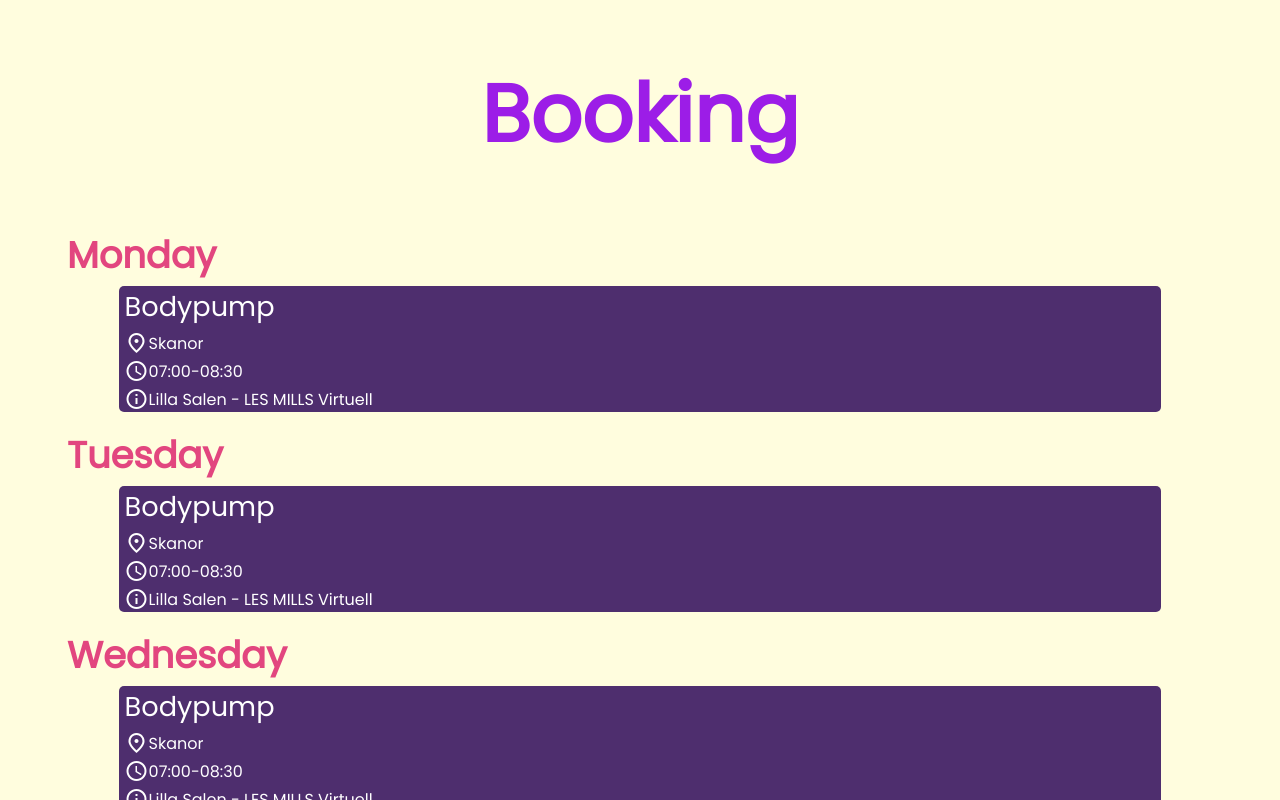
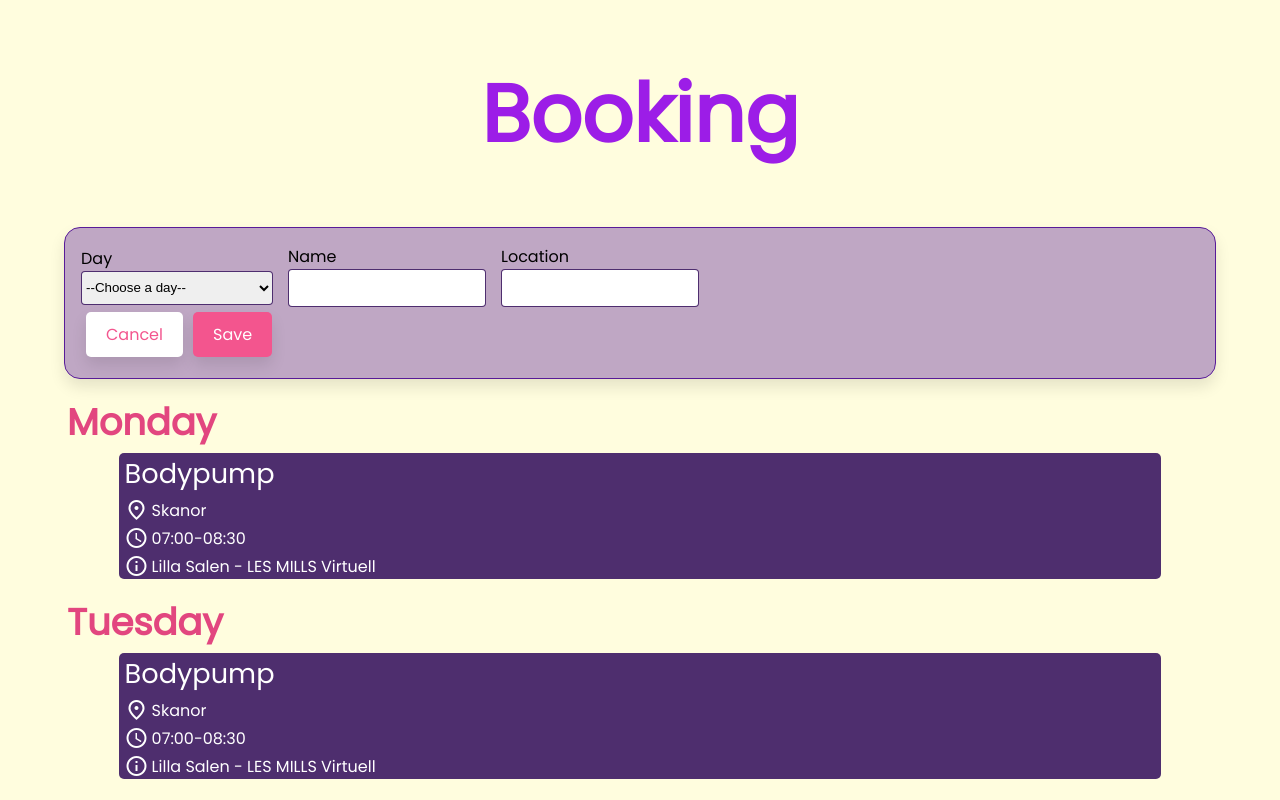
Before and after one commit to alek98/automate-booking-with-pupeteer, a React (Create React App) app in the folder app/react-app/: page / in a window 1280 px wide. Shown: the top 800 px of the page. Built offline with nearby package versions, Linux system fonts and the light colour scheme.

Commit message:
created new booking form

```diff
--- a/app/react-app/src/App.tsx
+++ b/app/react-app/src/App.tsx
@@ -1,11 +1,10 @@
 import './App.css';
-import Days from './components/Days';
-
+import Bookings from './components/Bookings';
 function App() {
   return (
     <div className="App">
       <h1 style={{color:'#9c1de7'}}>Booking</h1>
-      <Days></Days>
+      <Bookings></Bookings>
     </div>
   );
 }
--- /dev/null
+++ b/app/react-app/src/components/Bookings.tsx
@@ -0,0 +1,21 @@
+import { useState } from "react"
+import Days from "./Days"
+import NewBooking from "./NewBooking"
+
+const Bookings = () => {
+  const [bookings, setBookings] = useState([])
+
+  return (
+    <div>
+      {/* <button
+        style={{ fontSize: '1.3rem', textAlign: 'center', margin: 'auto', display: 'block' }}>
+        New booking
+      </button> */}
+      <NewBooking/>
+      <Days/>
+
+    </div>
+  )
+}
+
+export default Bookings
--- a/app/react-app/src/components/Day.css
+++ b/app/react-app/src/components/Day.css
@@ -18,4 +18,5 @@ p {
 }
 .material-icons-outlined {
   vertical-align: top;
+  padding-right: 3px;
 }
--- a/app/react-app/src/components/Days.tsx
+++ b/app/react-app/src/components/Days.tsx
@@ -4,11 +4,18 @@ const Days = () => {
   const days = ['Monday', 'Tuesday', 'Wednesday', 'Thursady', 'Friday', 'Saturday', 'Sunday']
   return (
     <div>
-      {days.map(day =>
-        <Day key={day} day={day}></Day>
-      )}
+
+      <div>
+        {days.map(day =>
+          <Day key={day} day={day}></Day>
+        )}
+      </div>
     </div>
   )
 }
 
+const buttonStyle = {
+
+}
+
 export default Days
--- /dev/null
+++ b/app/react-app/src/components/NewBooking.tsx
@@ -0,0 +1,39 @@
+
+const NewBooking = () => {
+  const days = ['Monday', 'Tuesday', 'Wednesday', 'Thursady', 'Friday', 'Saturday', 'Sunday']
+  return (
+    <div style={{
+      border: '1px solid #581b98',
+      borderRadius: '1rem',
+      padding: '1rem',
+      boxShadow: '0px 8px 15px rgb(0 0 0 / 10%)',
+      background: '#581b9861'}}>
+
+      <span style={{ display: 'inline-block' }}>
+        <label htmlFor="day" style={{ display: 'block' }}>Day</label>
+        <select name="day" >
+          <option value=''>--Choose a day--</option>
+          {days.map(day =>
+            <option value={day}>{day}</option>)}
+        </select>
+      </span>
+
+      <span style={{ display: 'inline-block' }}>
+        <label htmlFor="location" style={{ display: 'block' }}>Name</label>
+        <input type="text" name="name" />
+      </span>
+
+      <span style={{ display: 'inline-block' }}>
+        <label htmlFor="location" style={{ display: 'block' }}>Location</label>
+        <input type="text" name="location" />
+      </span>
+
+      <div >
+        <button style={{ color: '#f3558e', backgroundColor: 'white' }}>Cancel</button>
+        <button>Save</button>
+      </div>
+    </div>
+  )
+}
+
+export default NewBooking
--- a/app/react-app/src/index.css
+++ b/app/react-app/src/index.css
@@ -10,3 +10,39 @@ code {
   font-family: source-code-pro, Menlo, Monaco, Consolas, 'Courier New',
     monospace;
 }
+
+button {
+  display: inline-block;
+  background: #f3558e;
+  color: #fff;
+  border: none;
+  padding: 10px 20px;
+  margin: 5px;
+  border-radius: 5px;
+  cursor: pointer;
+  text-decoration: none;
+  font-size: 1rem;
+  font-family: inherit;
+  box-shadow: 0px 8px 15px rgba(0, 0, 0, 0.1);
+}
+
+button:focus {
+  outline: none;
+}
+
+button:active {
+  transform: scale(0.98);
+}
+
+select, input {
+  outline: 0;
+  box-shadow: none;
+  border: 1px solid #4b2a6dfa !important;
+  /* background-color:#7953a0fa; */
+  /* color: white; */
+  width: 12rem;
+  height: 2.5em;
+  overflow: hidden;
+  border-radius: .3em;
+  margin-right: 15px;
+}
```
